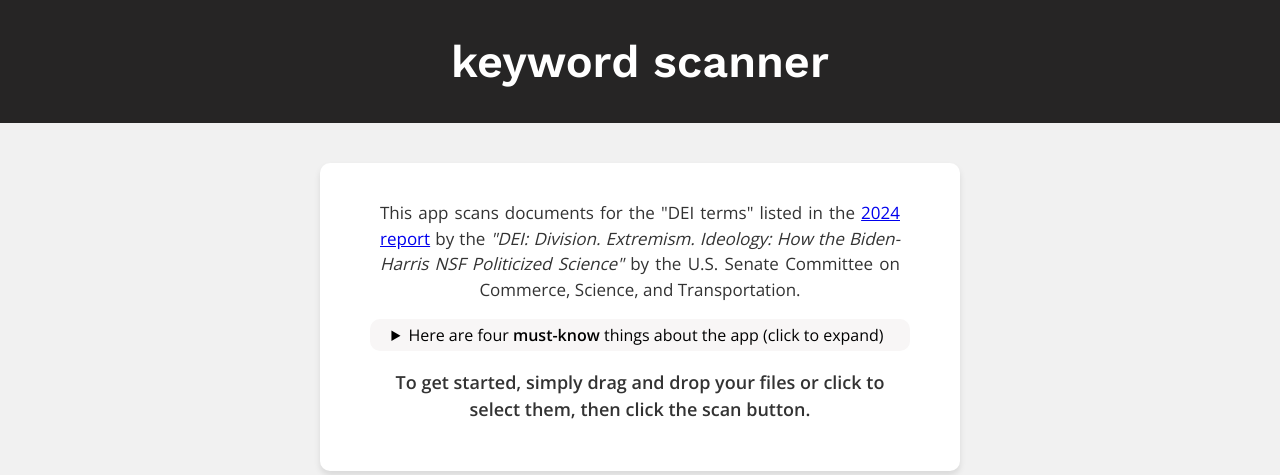
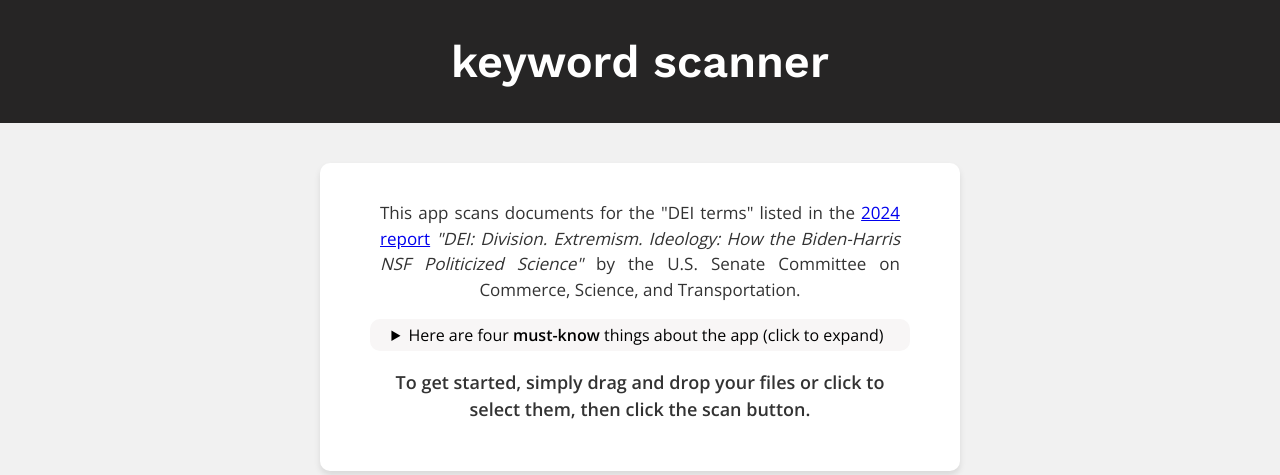
Before and after one commit to deelobo/keyword_scanner_app, a Flask app: page / in a window 1280 px wide. Shown: the top 475 px of the page. Run offline with Flask 2, Linux system fonts and the light colour scheme.

Commit message:
Remove typos in index.html

```diff
--- a/templates/index.html
+++ b/templates/index.html
@@ -21,7 +21,7 @@
             <div class="introduction">
                 <p>
                     This app scans documents for the "DEI terms" listed in the
-                    <a href="https://www.commerce.senate.gov/services/files/4BD2D522-2092-4246-91A5-58EEF99750BC" target="_blank">2024 report</a> by the
+                    <a href="https://www.commerce.senate.gov/services/files/4BD2D522-2092-4246-91A5-58EEF99750BC" target="_blank">2024 report</a>
                     <i>"DEI: Division. Extremism. Ideology: How the Biden-Harris NSF Politicized Science"</i> by the
                     U.S. Senate Committee on Commerce, Science, and Transportation.
                 </p>
```
